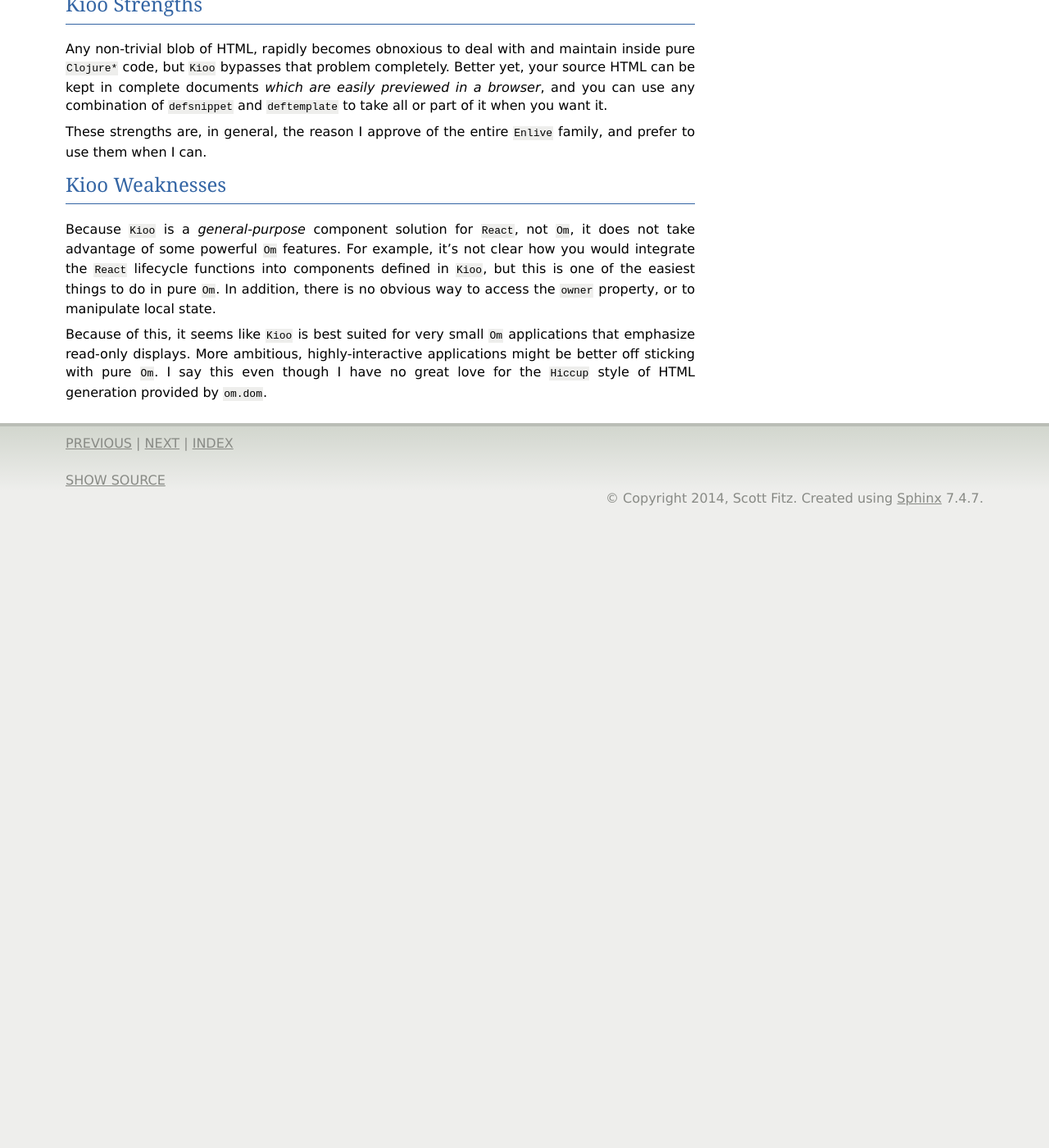
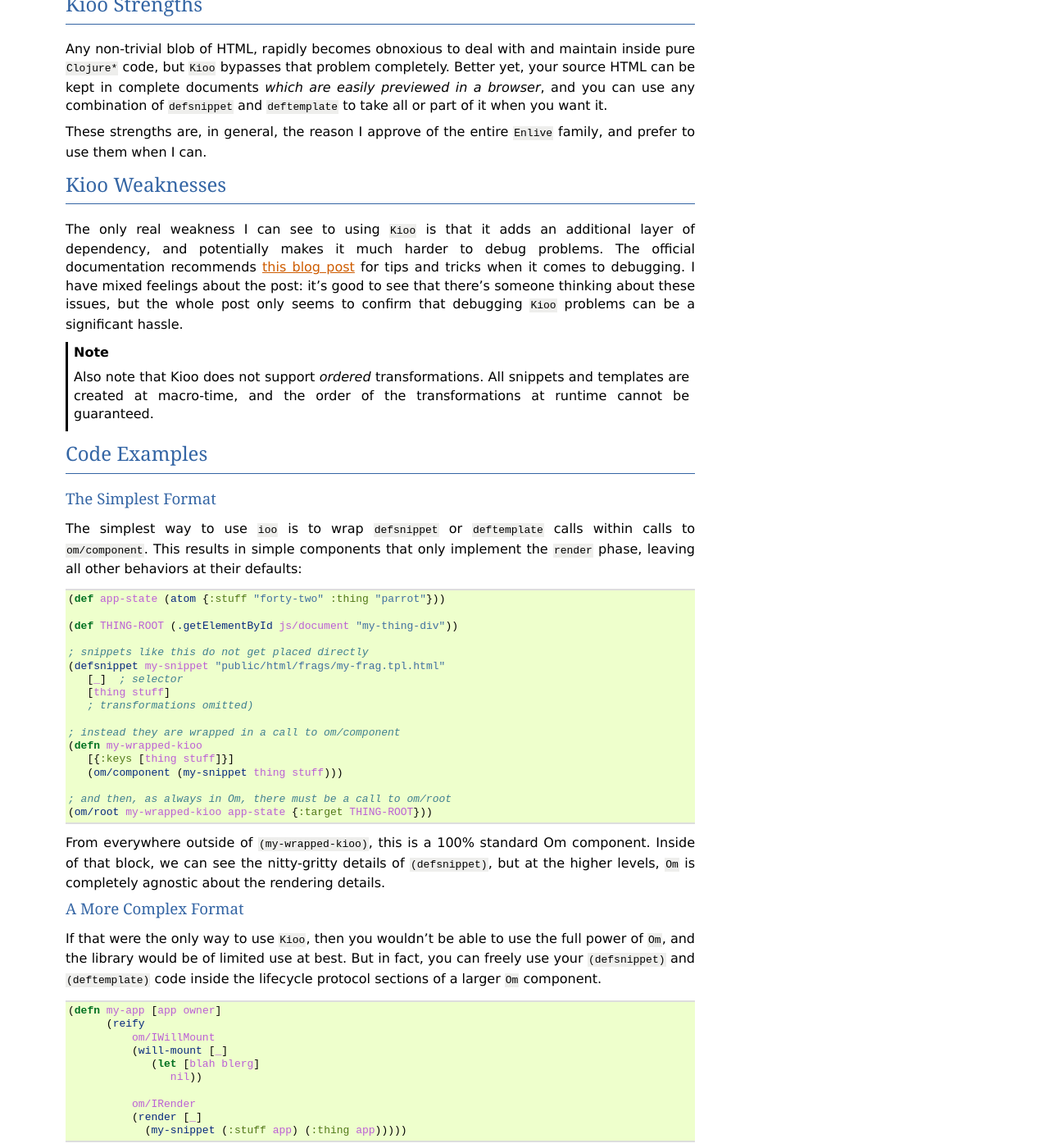
Before and after one commit to doctorwidget/clui-om, a Sphinx documentation site: the page built from doc/om-kioo.rst, in a window 1280 px wide and 1400 px high, scrolled down 798 px. Shown: the whole window at 82% size. Built offline with Sphinx 7.4.7, drawn with Linux system fonts in a browser that asks for light colours; before the commit the page ends 1428 px from its top, so only the background shows below that; some of the changed text lies outside the part shown.

Commit message:
Better kioo documentation and examples.

```diff
--- a/doc/om-kioo.rst
+++ b/doc/om-kioo.rst
@@ -68,15 +68,92 @@ family, and prefer to use them when I can.
 Kioo Weaknesses
 ===================
 
-Because ``Kioo`` is a *general-purpose* component solution for ``React``, not
-``Om``, it does not take advantage of some powerful ``Om`` features. For
-example, it's not clear how you would integrate the ``React`` lifecycle
-functions into components defined in ``Kioo``, but this is one of the easiest
-things to do in pure ``Om``. In addition, there is no obvious way to access the
-``owner`` property, or to manipulate local state.
+The only real weakness I can see to using ``Kioo`` is that it adds an additional
+layer of dependency, and potentially makes it much harder to debug problems. The
+official documentation recommends `this blog post`_ for tips and tricks when it
+comes to debugging. I have mixed feelings about the post: it's good to see that
+there's someone thinking about these issues, but the whole post only seems to
+confirm that debugging ``Kioo`` problems can be a significant hassle.
 
-Because of this, it seems like ``Kioo`` is best suited for very small ``Om``
-applications that emphasize read-only displays. More ambitious,
-highly-interactive applications might be better off sticking with pure ``Om``. I
-say this even though I have no great love for the ``Hiccup`` style of HTML
-generation provided by ``om.dom``.
+.. _`this blog post`: http://theholyjava.wordpress.com/2014/04/08/kioo-how-to-troubleshoot-template-processing/
+
+.. note::
+
+    Also note that Kioo does not support *ordered* transformations. All snippets
+    and templates are created at macro-time, and the order of the
+    transformations at runtime cannot be guaranteed.
+
+
+Code Examples
+==================
+
+The Simplest Format
+---------------------
+
+The simplest way to use ``ioo`` is to wrap ``defsnippet`` or ``deftemplate``
+calls within calls to ``om/component``. This results in simple components that
+only implement the ``render`` phase, leaving all other behaviors at their
+defaults:
+
+.. code-block::  clojure
+
+      (def app-state (atom {:stuff "forty-two" :thing "parrot"}))
+
+      (def THING-ROOT (.getElementById js/document "my-thing-div"))
+
+      ; snippets like this do not get placed directly
+      (defsnippet my-snippet "public/html/frags/my-frag.tpl.html"
+         [_]  ; selector
+         [thing stuff]
+         ; transformations omitted)
+
+      ; instead they are wrapped in a call to om/component
+      (defn my-wrapped-kioo
+         [{:keys [thing stuff]}]
+         (om/component (my-snippet thing stuff)))
+
+      ; and then, as always in Om, there must be a call to om/root
+      (om/root my-wrapped-kioo app-state {:target THING-ROOT}))
+
+
+
+From everywhere outside of ``(my-wrapped-kioo)``, this is a 100% standard Om
+component. Inside of that block, we can see the nitty-gritty details of
+``(defsnippet)``, but at the higher levels, ``Om`` is completely agnostic about
+the rendering details.
+
+
+A More Complex Format
+-------------------------
+
+If that were the only way to use ``Kioo``, then you wouldn't be able to use the
+full power of ``Om``, and the library would be of limited use at best. But in
+fact, you can freely use your ``(defsnippet)`` and ``(deftemplate)`` code inside
+the lifecycle protocol sections of a larger ``Om`` component.
+
+.. code-block:: clojure
+
+    (defn my-app [app owner]
+          (reify
+              om/IWillMount
+              (will-mount [_]
+                 (let [blah blerg]
+                    nil))
+
+              om/IRender
+              (render [_]
+                (my-snippet (:stuff app) (:thing app)))))
+
+Note that when a snippet is placed inside a ``reify`` block like this, you don't
+need to wrap it with ``om/component``: simply placing it as the main body of the
+``render`` implementation does the trick.
+
+kioo/component
+-------------------
+
+Finally, ``kioo/component`` is a macro that lets you skip using ``defsnippet`` and
+``deftemplate`` entirely, should you prefer. As always, this macro must be
+imported explicitly via ``:require-macros``. See the official `Kioo MVC
+tutorial`_ for extensive examples using this macro.
+
+.. _`Kioo MVC tutorial`: https://github.com/ckirkendall/todomvc/blob/gh-pages/labs/architecture-examples/kioo/src/todomvc/app.cljs
--- /dev/null
+++ b/resources/public/html/frags/kioo-gamma-frag.tpl.html
@@ -0,0 +1,6 @@
+<div id="gamma">
+   <p id="output">placeholder text</p>
+   <p>
+      <input type="button" id="toggle" value="Toggle"></input>
+   </p>
+<div>
--- a/resources/public/html/kioo-om-tut.tpl.html
+++ b/resources/public/html/kioo-om-tut.tpl.html
@@ -4,6 +4,8 @@
        <div id="kioo-app-div"></div>
     <hr>
       <div id="kioo-other-div"></div>
+    <hr>
+      <div id="kioo-gamma-div"></div>
     <hr>
     <script src="/js/react.js"></script>
     <!-- Demonstrates that *file names* use underscores, not dashes.
```
Also changed, not shown: 1 other file.
